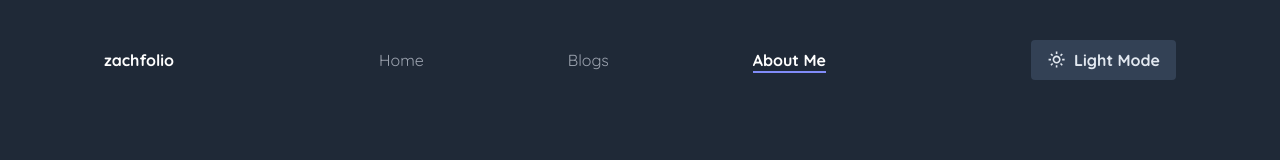
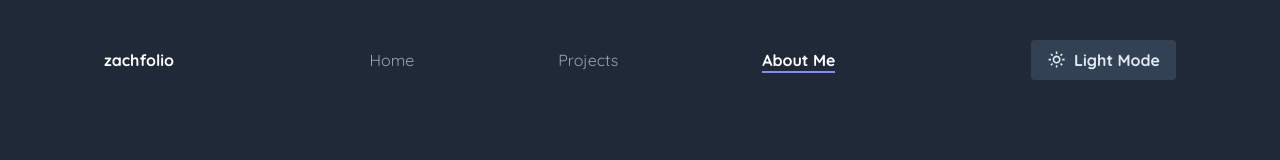
Before and after one commit to multipletwigs/zachfolio-v2, a Next.js app: page /about in a window 1280 px wide. Shown: the top 160 px of the page. Built offline with nearby package versions, Linux system fonts and the light colour scheme.

Commit message:
Modifed blogs to projects

```diff
--- a/components/NavBar.tsx
+++ b/components/NavBar.tsx
@@ -75,7 +75,7 @@ const NavBar = () => {
         <div className="font-bold">zachfolio</div>
         <div className="invisible sm:visible sm:space-x-10">
           <NavItem href={'/'} navTitle={'Home'} />
-          <NavItem href={'/blog'} navTitle="Blogs" />
+          <NavItem href={'/project'} navTitle="Projects" />
           <NavItem href={'/about'} navTitle="About Me" />
         </div>
         <div className="hidden md:inline">
```
